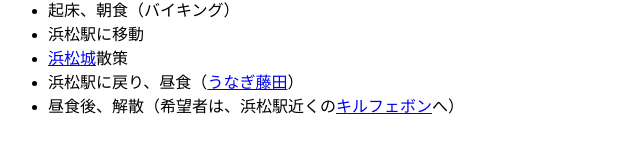
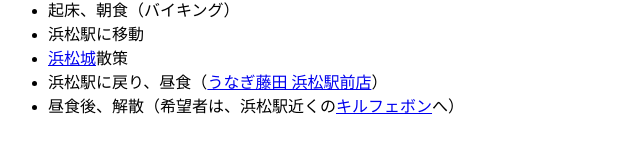
Before and after one commit to ochi-taku/ochi-taku.github.io, a plain HTML site: page gasshuku.html in a window 1280 px wide. Shown: the part 366-521 px from the top of the page, without its empty margins (0-640 px from the left). Drawn offline with Linux system fonts and the light colour scheme.

Commit message:
微修正

```diff
--- a/gasshuku.html
+++ b/gasshuku.html
@@ -21,7 +21,7 @@
         <li>起床、朝食（バイキング）</li>
         <li>浜松駅に移動</li>
         <li><a href="http://www.entetsuassist-dms.com/hamamatsu-jyo/" target="_blank">浜松城</a>散策</li>
-        <li>浜松駅に戻り、昼食（<a href="http://www.unagifujita.com/" target="_blank">うなぎ藤田</a>）</li>
+        <li>浜松駅に戻り、昼食（<a href="http://www.unagifujita.com/" target="_blank">うなぎ藤田 浜松駅前店</a>）</li>
         <li>昼食後、解散（希望者は、浜松駅近くの<a href="http://www.quil-fait-bon.com/" target="_blank">キルフェボン</a>へ）</li>
     </ul>
     <br>
```
